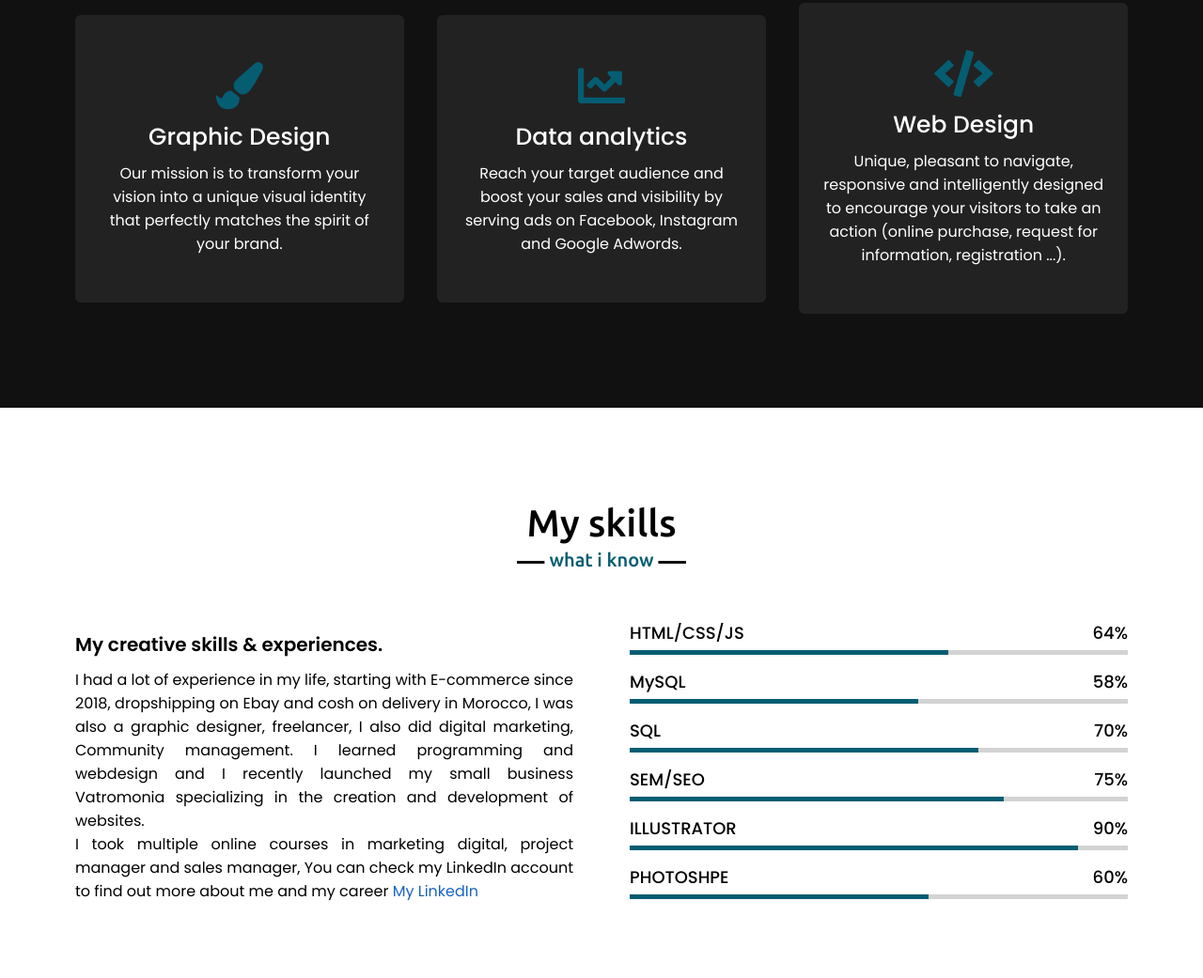
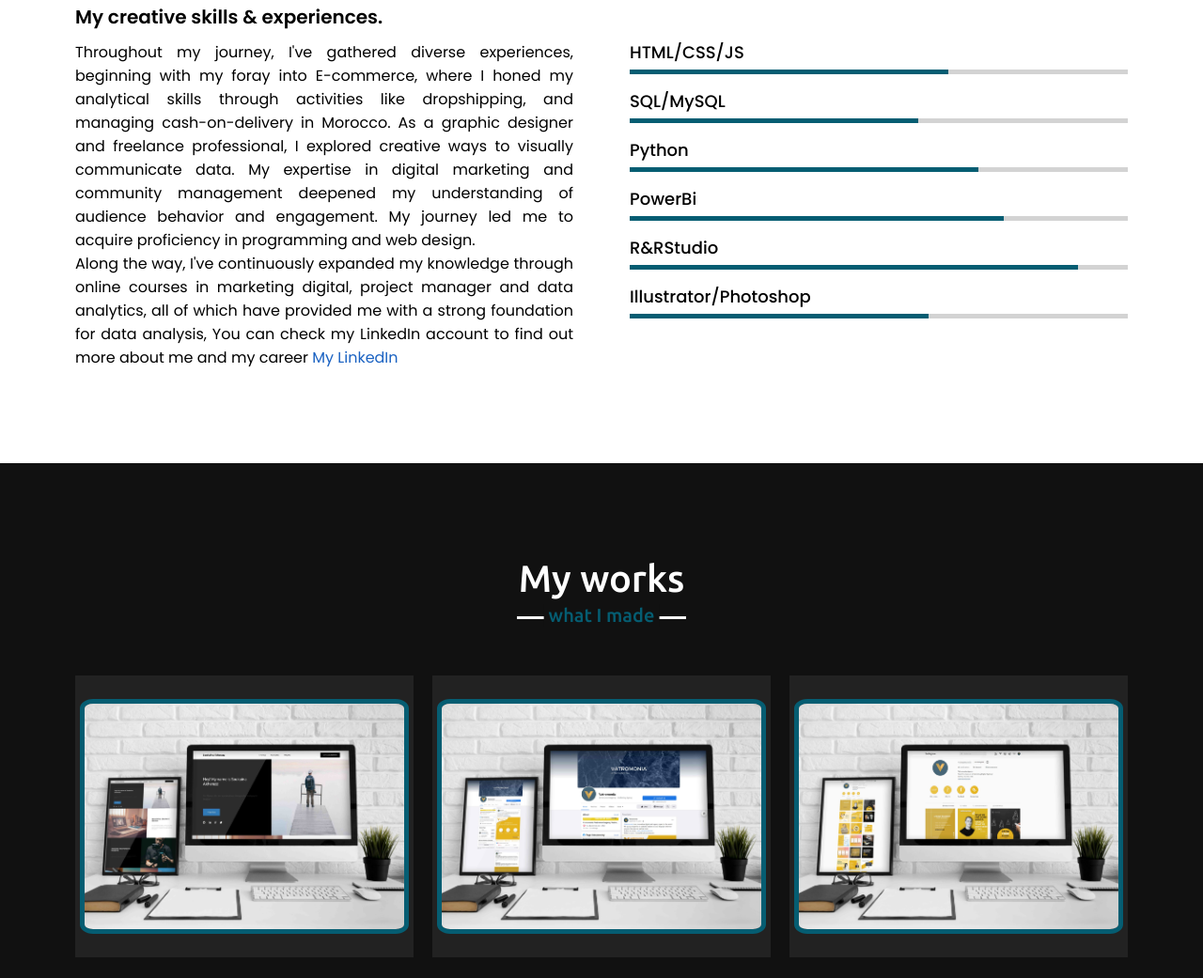
Before and after one commit to Zkantou/Zkantou.github.io, a plain HTML site: page index.html in a window 1280 px wide. Shown: the part 1756-2797 px from the top of the page at 94% size. Drawn offline with nearby package versions, Linux system fonts and the light colour scheme.

Commit message:
Update index.html

```diff
--- a/index.html
+++ b/index.html
@@ -24,7 +24,6 @@
             <ul class="menu">
                 <li><a href="#home" class="menu-btn d23">Home</a></li>
                 <li><a href="#about" class="menu-btn d23">About</a></li>
-                <li><a href="#services" class="menu-btn d23">Services</a></li>
                 <li><a href="#skills" class="menu-btn d23">Skills</a></li>
                 <li><a href="#teams" class="menu-btn d23">Works</a></li>
                 <li><a href="#contact" class="menu-btn d23">Contact</a></li>
@@ -69,14 +68,14 @@
                 <div class="column right">
                     <div class="text">I'm Kantou Zakaria and I'm a <span class="typing-2"></span></div>
                     <p> I am a Data analyst student, Web designer, Graphic Designer. I love bringing efficiency to things. I have a passion for solving problems, building sustainable solutions, and learning as much as I can about things that interest me. I'm also excited about talking to people who are interested in productivity and self-improvement.</p>
-                    <a href="/My_Resume.pdf"target="_blank">My Resume</a>
+                    <a href="My_Resume.pdf"target="_blank">My Resume</a>
                 </div>
             </div>
         </div>
     </section>
 
     <!------------------------------------------------------------- services section start --------------------------------------------->
-    <section class="services" id="services">
+    <!-- <section class="services" id="services">
         <div class="max-width">
             <h2 class="title">My Work</h2>
             <div class="serv-content">
@@ -104,7 +103,7 @@
                </div>
             </div>
         </div>
-    </section>
+    </section> -->
 
     <!-----------------------------------------------------skills section start------------------------------------------------------->
     <section class="skills" id="skills">
@@ -113,48 +112,48 @@
             <div class="skills-content">
                 <div class="column left">
                     <div class="text">My creative skills & experiences.</div>
-                    <p>I had a lot of experience in my life, starting with E-commerce since 2018, dropshipping on Ebay and cosh on delivery in Morocco, I was also a graphic designer, freelancer, I also did digital marketing, Community management. I learned programming and webdesign and I recently launched my small business Vatromonia specializing in the creation and development of websites. <br> I took multiple online courses in marketing digital, project manager and sales manager, You can check my LinkedIn account to find out more about me and my career <a class="kouhail" target="_blank" href="https://www.linkedin.com/in/zakaria-kantou-8393501b4/">My LinkedIn</a></p>
+                    <p>Throughout my journey, I've gathered diverse experiences, beginning with my foray into E-commerce, where I honed my analytical skills through activities like dropshipping, and managing cash-on-delivery in Morocco. As a graphic designer and freelance professional, I explored creative ways to visually communicate data. My expertise in digital marketing and community management deepened my understanding of audience behavior and engagement. My journey led me to acquire proficiency in programming and web design. <br> Along the way, I've continuously expanded my knowledge through online courses in marketing digital, project manager and data analytics, all of which have provided me with a strong foundation for data analysis, You can check my LinkedIn account to find out more about me and my career <a class="kouhail" target="_blank" href="https://www.linkedin.com/in/zakaria-kantou-8393501b4/">My LinkedIn</a></p>
                 </div>
                 <div class="column right">
                     <div class="bars">
                         <div class="info">
                             <span>HTML/CSS/JS</span>
-                            <span>64%</span>
+                            <!-- <span>64%</span> -->
                         </div>
                         <div class="line html"></div>
                     </div>
                     <div class="bars">
                         <div class="info">
-                            <span>MySQL</span>
-                            <span>58%</span>
+                            <span>SQL/MySQL</span>
+                            <!-- <span>58%</span> -->
                         </div>
                         <div class="line css"></div>
                     </div>
                     <div class="bars">
                         <div class="info">
-                            <span>SQL</span>
-                            <span>70%</span>
+                            <span>Python</span>
+                            <!-- <span>70%</span> -->
                         </div>
                         <div class="line SEM"></div>
                     </div>
                     <div class="bars">
                         <div class="info">
-                            <span>SEM/SEO</span>
-                            <span>75%</span>
+                            <span>PowerBi</span>
+                            <!-- <span>75%</span> -->
                         </div>
                         <div class="line SEO"></div>
                     </div>
                     <div class="bars">
                         <div class="info">
-                            <span>ILLUSTRATOR</span>
-                            <span>90%</span>
+                            <span>R&RStudio</span>
+                            <!-- <span>90%</span> -->
                         </div>
                         <div class="line ILLUSTRATOR"></div>
                     </div>
                     <div class="bars">
                         <div class="info">
-                            <span>PHOTOSHPE</span>
-                            <span>60%</span>
+                            <span>Illustrator/Photoshop</span>
+                            <!-- <span>60%</span> -->
                         </div>
                         <div class="line PHOTOSHOP"></div>
                     </div>
@@ -170,12 +169,7 @@
             <div class="carousel owl-carousel">
                 <div class="card">
                     <div class="box">
-                        <a target="_blank" href="https://yalobana.com"><img src="images/profile-2.jpeg" alt=""></a>
-                    </div>
-                </div>
-                <div class="card">
-                    <div class="box">
-                        <a target="_blank" href="https://www.instagram.com/anastransport/"><img src="images/profile-7.jpg" alt="image_instagram"></a>
+                        <a target="_blank" href="https://app.powerbi.com/groups/me/reports/1db1a5a9-1e3d-4fa0-aa0b-2e270b3b8963/ReportSection?experience=power-bi"><img src="images/profile-2.jpeg" alt=""></a>
                     </div>
                 </div>
                 <div class="card">
@@ -195,7 +189,7 @@
                 </div>
                 <div class="card">
                     <div class="box">
-                        <a target="_blank" href="https://dev-vatromoniademo3.pantheonsite.io/"><img src="images/profile-5.jpeg" alt=""></a>
+                        <a target="_blank" href="https://janazafuneralhome.com/"><img src="images/profile-5.jpeg" alt=""></a>
                     </div>
                 </div>
             </div>
@@ -221,7 +215,7 @@
                 <!-- text -->
                 <div class="blog-text">
                     <span>18 july 2021 / Web Design</span>
-                    <a href="#" class="blog-title">How data analysis can improve small business</a>
+                    <a href="#" class="blog-title">Different Job Role in Data Industry</a>
                     <p>Lorem ipsum dolor sit amet consectetur adipisicing elit. Error commodi voluptates saepe tempore ex quasi. Provident amet aspernatur repellendus deserunt. Sint reiciendis corporis accusantium ducimus doloremque modi assumenda illum laborum.</p>
                     <a href="#">Read More >></a>
                 </div>
@@ -236,7 +230,7 @@
                 <!-- text -->
                 <div class="blog-text">
                     <span>18 july 2021 / Web Design</span>
-                    <a href="#" class="blog-title">Difference between data analysis & data analytics</a>
+                    <a href="#" class="blog-title">What's the importance of data analysis ?</a>
                     <p>Lorem ipsum dolor sit amet consectetur adipisicing elit. Error commodi voluptates saepe tempore ex quasi. Provident amet aspernatur repellendus deserunt. Sint reiciendis corporis accusantium ducimus doloremque modi assumenda illum laborum.</p>
                     <a href="#">Read More >></a>
                 </div>
@@ -268,7 +262,7 @@
             <div class="contact-content">
                 <div class="column left">
                     <div class="text">Get in Touch</div>
-                    <p>Our help is fresh and always open for you. <br>If you hgfdkjh have questions and u can't find answers you're looking for, we are here to lend a hand.</p>
+                    <p>Our help is fresh and always open for you. <br>If you have questions and u can't find answers you're looking for, we are here to lend a hand.</p>
                     <div class="icons">
                         <div class="row">
                             <i class="fas fa-user"></i>
```
